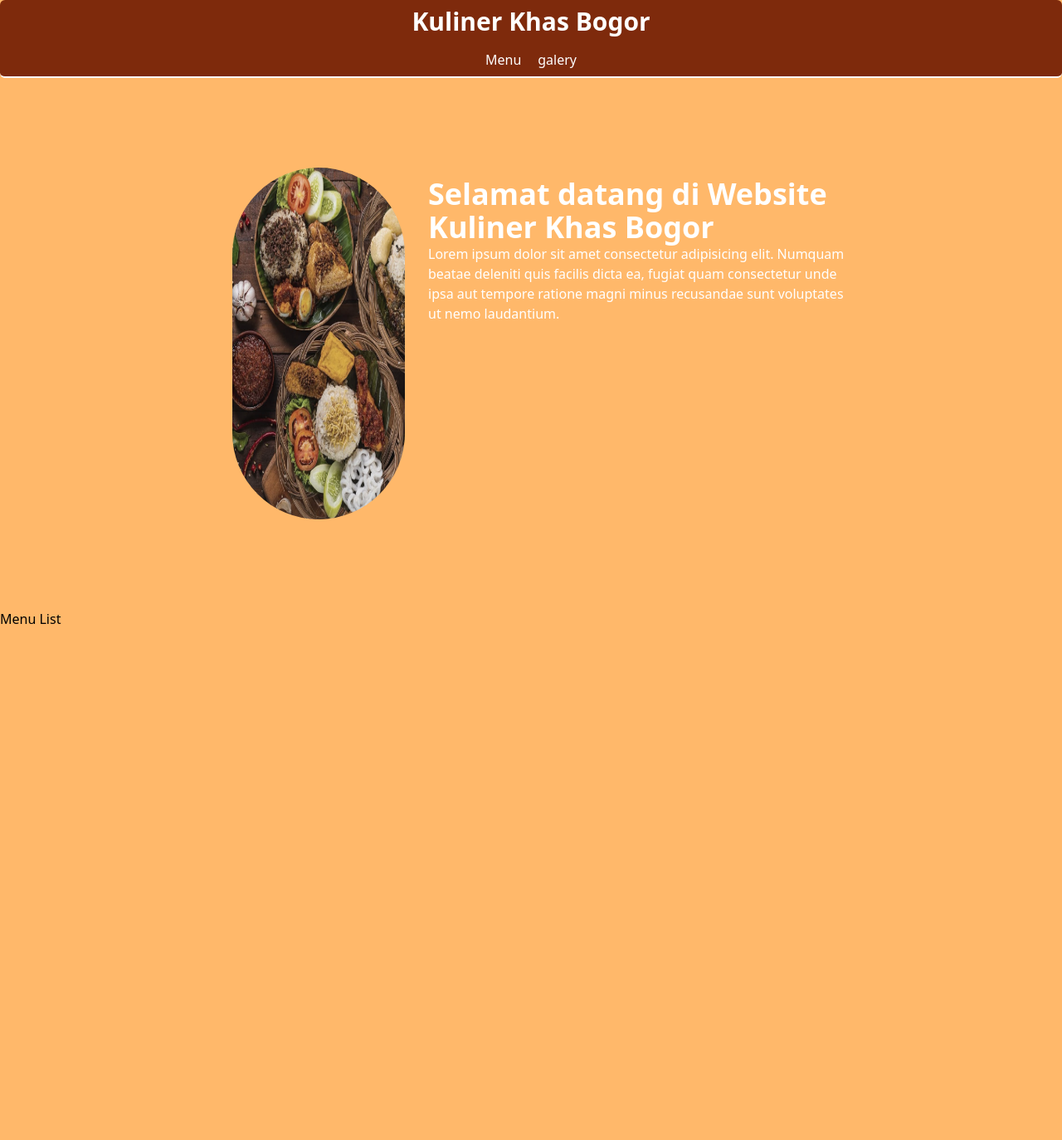
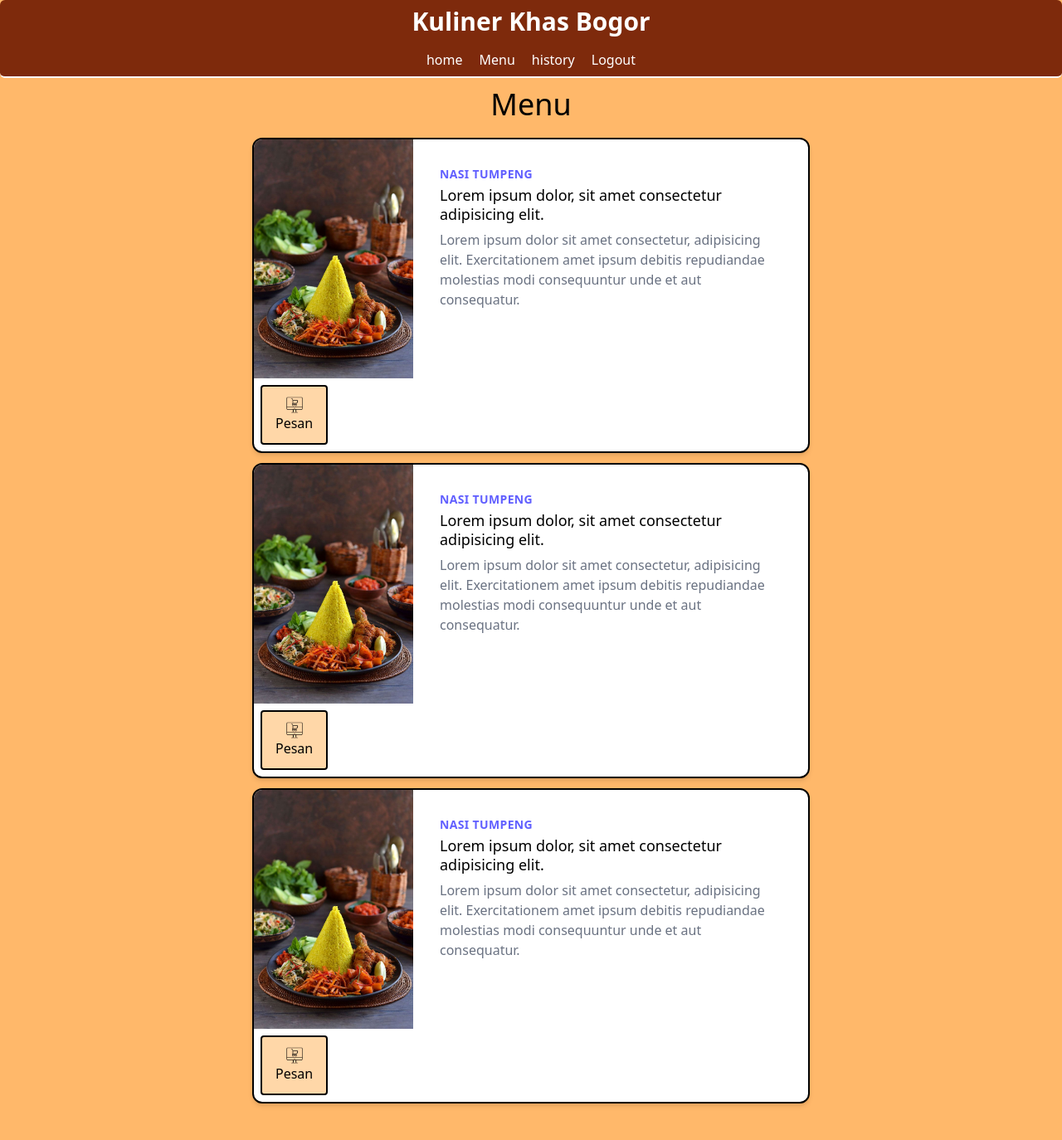
Before and after one commit to faturahaman/Analis_Kimia_Nusa_bangsa-Frontend-aplikasi-LKS2025, a PHP site: page /menu.html in a window 1280 px wide. Shown: the whole page at 83% size. After the commit the page ends 1333 px from the top, so only its background shows below. Run offline with PHP 8.4, Linux system fonts and the light colour scheme.

Commit message:
Add files via upload

```diff
--- a/frontend/menu.html
+++ b/frontend/menu.html
@@ -11,38 +11,131 @@
       <h1 class="font-bold text-3xl p-2 text-center">Kuliner Khas Bogor</h1>
       <nav class="p-2">
         <ul class="flex justify-center gap-5">
-          <li><a href="#menu">Menu</a></li>
-          <li><a href="#galery">galery</a></li>
+          <li><a href="home.html" class="">home</a></li>
+          <li><a href="menu.html">Menu</a></li>
+          <li><a href="history.php">history</a></li>
+          <li><a href="login.php">Logout</a></li>
         </ul>
       </nav>
     </header>
-    <section
-      class="h-[80vh] p-2 sm:flex flex-row justify-center bg-no-repeat bg-cover p-20 grayscale-40"
-    >
-      <!-- <img src="aset/407a523c-d479-49a0-976d-9e459c152920.jpeg" alt="" width="200px"> -->
-      <img
-        src="aset\407a523c-d479-49a0-976d-9e459c152920.jpeg"
-        alt=""
-        width="200"
-        class="basis-60 p-4 m-3 rounded-full"
-      />
-      <div class="basis-128 py-[5vh]">
-        <h1
-          class="font-bold sm:text-left text-white text-4xl text-center inline-block align-middle"
+    <h1 class="text-4xl text-center m-3">Menu</h1>
+    <!-- main content -->
+
+    <!-- card -->
+    <div class="m-5">
+      <div
+        class="mx-auto max-w-md overflow-hidden rounded-xl bg-white shadow-md md:max-w-2xl m-3 border-2"
+      >
+        <div class="md:flex">
+          <div class="md:shrink-0">
+            <img
+              class="h-48 w-full object-cover md:h-full md:w-48"
+              src="aset/Tumpeng Mini.jpeg"
+              alt="Modern building architecture"
+            />
+          </div>
+          <div class="p-8">
+            <div
+              class="text-sm font-semibold tracking-wide text-indigo-500 uppercase"
+            >
+              Nasi Tumpeng
+            </div>
+            <a
+              href=""
+              class="mt-1 block text-lg leading-tight font-medium text-black hover:underline"
+            >
+              Lorem ipsum dolor, sit amet consectetur adipisicing elit.
+            </a>
+            <p class="mt-2 text-gray-500">
+              Lorem ipsum dolor sit amet consectetur, adipisicing elit.
+              Exercitationem amet ipsum debitis repudiandae molestias modi
+              consequuntur unde et aut consequatur.
+            </p>
+          </div>
+        </div>
+        <div
+          class="text-center bg-orange-200 px-4 m-2 rounded border-2 w-fit p-3"
         >
-          Selamat datang di Website Kuliner Khas Bogor
-        </h1>
-        <h2 class="text-white">
-          Lorem ipsum dolor sit amet consectetur adipisicing elit. Numquam
-          beatae deleniti quis facilis dicta ea, fugiat quam consectetur unde
-          ipsa aut tempore ratione magni minus recusandae sunt voluptates ut
-          nemo laudantium.
-        </h2>
+          <img src="aset/e-commerace.png" alt="" width="20" class="mx-auto" />
+          Pesan
+        </div>
       </div>
-    </section>
-    <section class="h-[80vh]">
-      <h1>Menu List</h1>
-      <div class=""></div>
-    </section>
+
+      <!-- end card -->
+      <div
+        class="mx-auto max-w-md overflow-hidden rounded-xl bg-white shadow-md md:max-w-2xl m-3 border-2"
+      >
+        <div class="md:flex">
+          <div class="md:shrink-0">
+            <img
+              class="h-48 w-full object-cover md:h-full md:w-48"
+              src="aset/Tumpeng Mini.jpeg"
+              alt="Modern building architecture"
+            />
+          </div>
+          <div class="p-8">
+            <div
+              class="text-sm font-semibold tracking-wide text-indigo-500 uppercase"
+            >
+              Nasi Tumpeng
+            </div>
+            <a
+              href="#"
+              class="mt-1 block text-lg leading-tight font-medium text-black hover:underline"
+            >
+              Lorem ipsum dolor, sit amet consectetur adipisicing elit.
+            </a>
+            <p class="mt-2 text-gray-500">
+              Lorem ipsum dolor sit amet consectetur, adipisicing elit.
+              Exercitationem amet ipsum debitis repudiandae molestias modi
+              consequuntur unde et aut consequatur.
+            </p>
+          </div>
+        </div>
+        <div
+          class="text-center bg-orange-200 px-4 m-2 rounded border-2 w-fit p-3"
+        >
+          <img src="aset/e-commerace.png" alt="" width="20" class="mx-auto" />
+          Pesan
+        </div>
+      </div>
+      <div
+        class="mx-auto max-w-md overflow-hidden rounded-xl bg-white shadow-md md:max-w-2xl m-3 border-2"
+      >
+        <div class="md:flex">
+          <div class="md:shrink-0">
+            <img
+              class="h-48 w-full object-cover md:h-full md:w-48"
+              src="aset/Tumpeng Mini.jpeg"
+              alt="Modern building architecture"
+            />
+          </div>
+          <div class="p-8">
+            <div
+              class="text-sm font-semibold tracking-wide text-indigo-500 uppercase"
+            >
+              Nasi Tumpeng
+            </div>
+            <a
+              href="#"
+              class="mt-1 block text-lg leading-tight font-medium text-black hover:underline"
+            >
+              Lorem ipsum dolor, sit amet consectetur adipisicing elit.
+            </a>
+            <p class="mt-2 text-gray-500">
+              Lorem ipsum dolor sit amet consectetur, adipisicing elit.
+              Exercitationem amet ipsum debitis repudiandae molestias modi
+              consequuntur unde et aut consequatur.
+            </p>
+          </div>
+        </div>
+        <div
+          class="text-center bg-orange-200 px-4 m-2 rounded border-2 w-fit p-3"
+        >
+          <img src="aset/e-commerace.png" alt="" width="20" class="mx-auto" />
+          Pesan
+        </div>
+      </div>
+    </div>
   </body>
 </html>
```
Also changed, not shown: frontend/db.php (added, +8 -0 lines), frontend/history.php (+65 -0 lines), frontend/home.html (added, +44 -0 lines), frontend/login.php (+10 -16 lines), frontend/register.php (+48 -0 lines).
